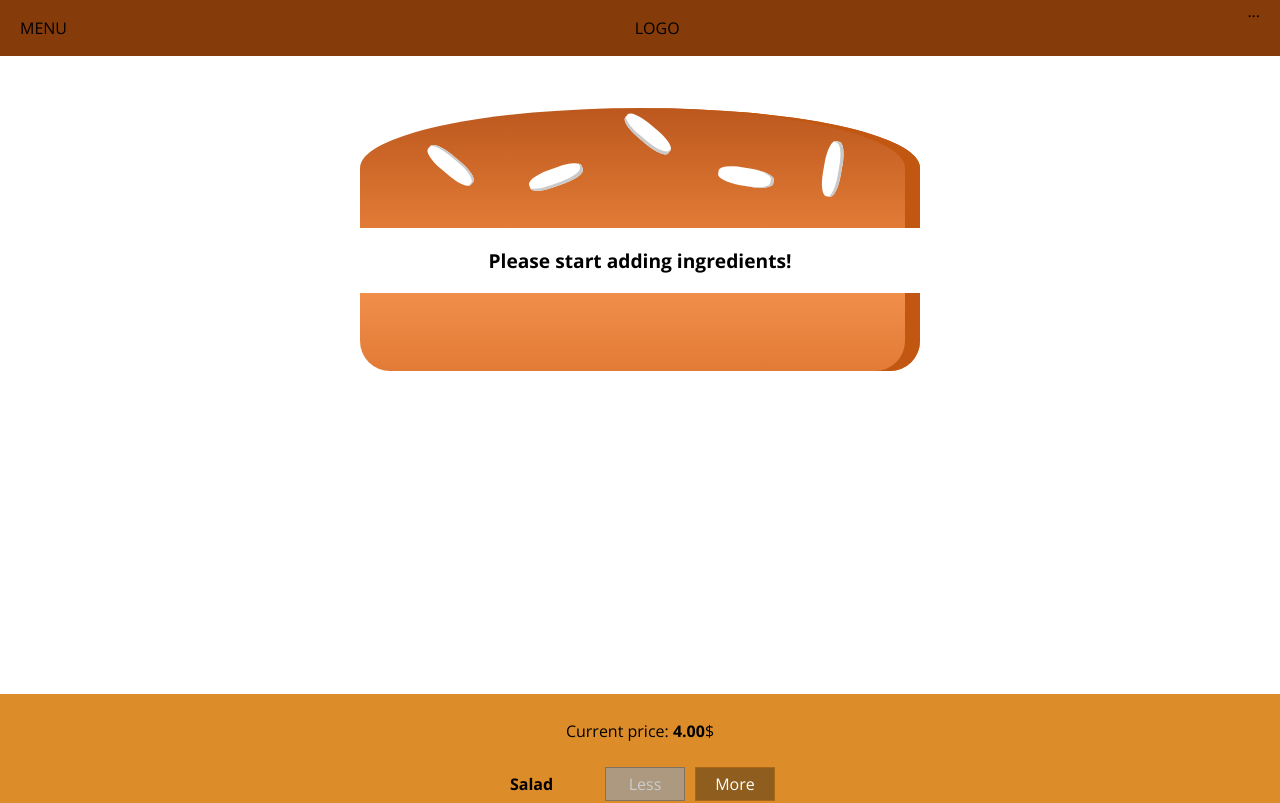
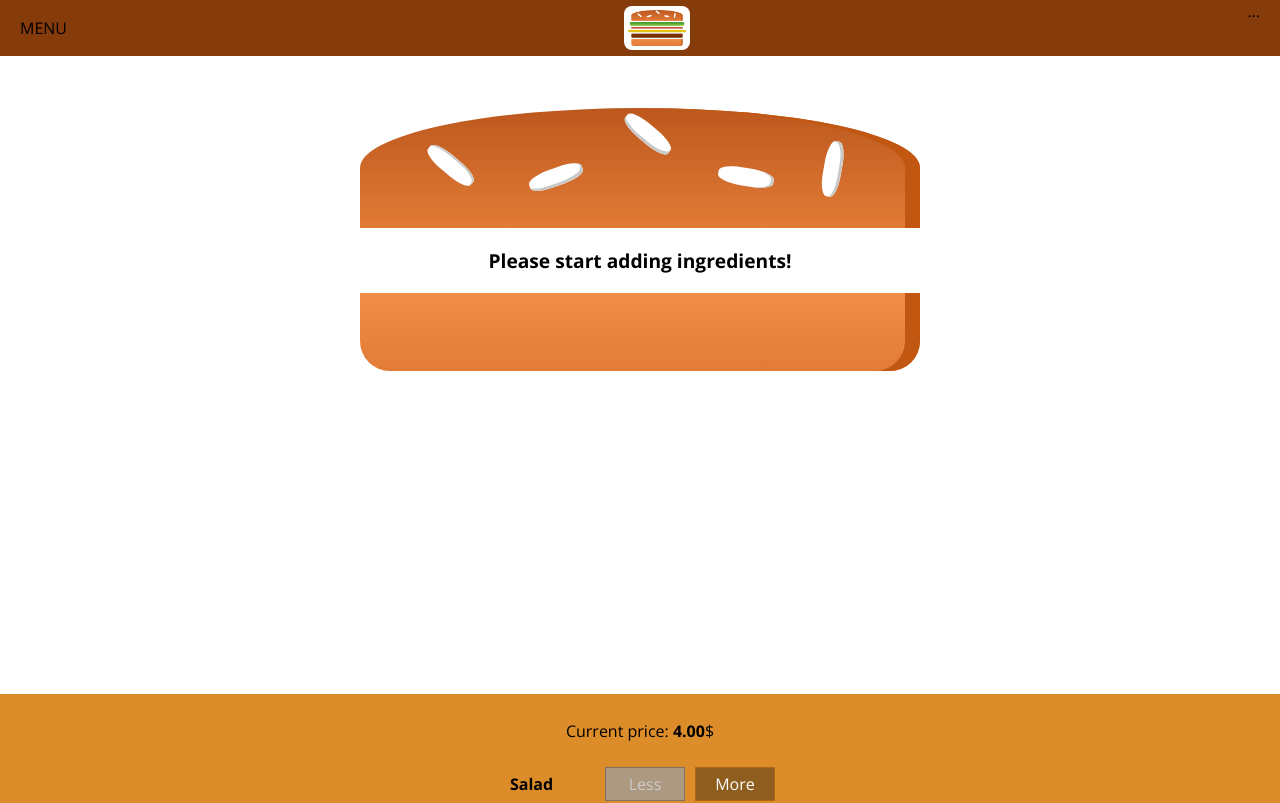
Before and after one commit to obol007/burger, a React app: page / in a window 1280 px wide. Shown: the top 803 px of the page. Built offline with nearby package versions, Linux system fonts and the light colour scheme.

Commit message:
Logo added

```diff
--- a/src/components/Layout/Layout.js
+++ b/src/components/Layout/Layout.js
@@ -2,6 +2,7 @@
 import Aux from '../../hoc/Auxiliary';
 import classes from './Layout.css';
 import Toolbar from './../Navigation/Toolbar/Toolbar';
+
 
 const layout = (props) => (
     <Aux>
--- /dev/null
+++ b/src/components/Logo/Logo.css
@@ -0,0 +1,10 @@
+.Logo{
+    background-color: white;
+    padding: 4px;
+    height: 80%;
+    box-sizing: border-box;
+    border-radius: 8px;
+}
+.Logo img{
+    height: 100%;
+}
--- /dev/null
+++ b/src/components/Logo/Logo.js
@@ -0,0 +1,13 @@
+import React from 'react';
+import burgerLogo from '../../assets/images/burger-logo.png';
+import classes from './Logo.css';
+
+const logo = (props) =>(
+    <div className={classes.Logo}>
+        <img
+         src={burgerLogo}
+         alt="logo" />
+    </div>
+
+);
+export default logo;
--- a/src/components/Navigation/Toolbar/Toolbar.js
+++ b/src/components/Navigation/Toolbar/Toolbar.js
@@ -1,10 +1,11 @@
 import React from 'react';
 import classes from './Toolbar.css';
+import Logo from '../../Logo/Logo';
 
 const toolbar = (props) =>(
     <header className={classes.Toolbar}>
         <div>MENU</div>
-        <div>LOGO</div>
+        <Logo />
         <nav>
             ...
         </nav>
```
Also changed, not shown: src/assets/images/burger-logo.png (added).
